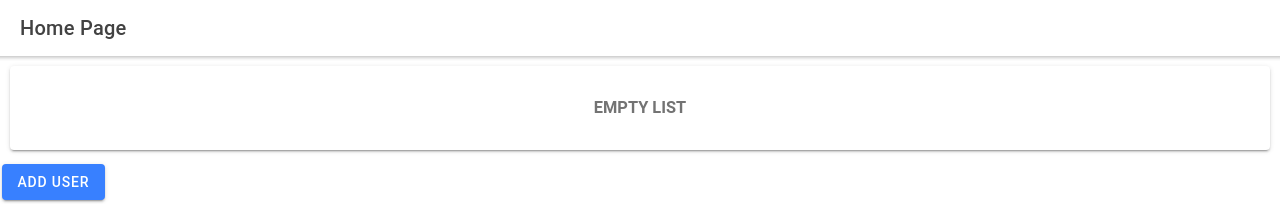
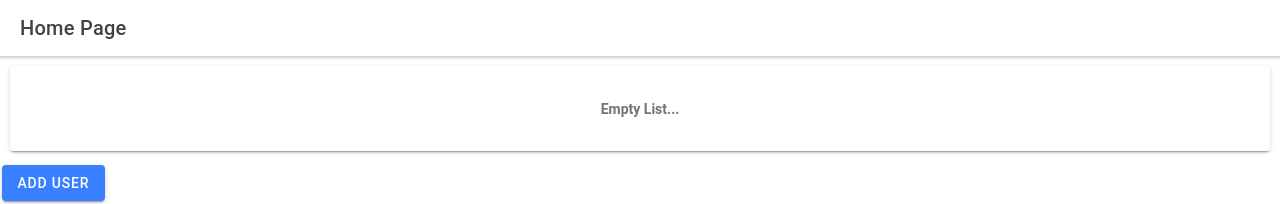
Before and after one commit to aaronksaunders/reactjs-course-3, a React (Create React App) app: page /home in a window 1280 px wide. Shown: the top 204 px of the page. Built offline with nearby package versions, Linux system fonts and the light colour scheme.

Commit message:
more clean up and making it pretty

```diff
--- a/src/App.js
+++ b/src/App.js
@@ -44,13 +44,11 @@ class App extends React.Component {
   };
 
   handleEditUser = _userIndex => {
-    debugger;
     history.push("/edit-user/" + _userIndex);
     this.setState({ currentUser: _userIndex });
   };
 
   handleUpdateUser = _updatedUser => {
-    debugger;
     let { people, currentUser } = this.state;
     let newUser = {
       ...people[currentUser],
--- a/src/components/AddUsers.js
+++ b/src/components/AddUsers.js
@@ -77,7 +77,6 @@ class AddUser extends Component {
     this.props.handleSubmit(userName);
 
     // go back to default route
-    debugger;
     this.props.history.goBack();
   };
 
--- a/src/components/ListUsers.js
+++ b/src/components/ListUsers.js
@@ -23,7 +23,7 @@ class ListUsers extends React.Component {
     let users = this.props.users;
     return users.length !== 0 ? (
       <>
-        <IonList padding>
+        <IonList>
           <IonListHeader>
             <h2> User List</h2>
           </IonListHeader>
@@ -63,7 +63,7 @@ class ListUsers extends React.Component {
     ) : (
       <IonCard>
         <IonCardHeader style={{ textAlign: "center" }}>
-          <h3>EMPTY LIST</h3>
+          <h4>Empty List...</h4>
         </IonCardHeader>
       </IonCard>
     );
--- a/src/pages/HomePage.js
+++ b/src/pages/HomePage.js
@@ -21,7 +21,7 @@ class HomePage extends React.Component {
             <IonTitle>Home Page</IonTitle>
           </IonToolbar>
         </IonHeader>
-        <IonContent>
+        <IonContent padding>
           <ListUsers
             users={users}
             onEdit={onEdit}
```
